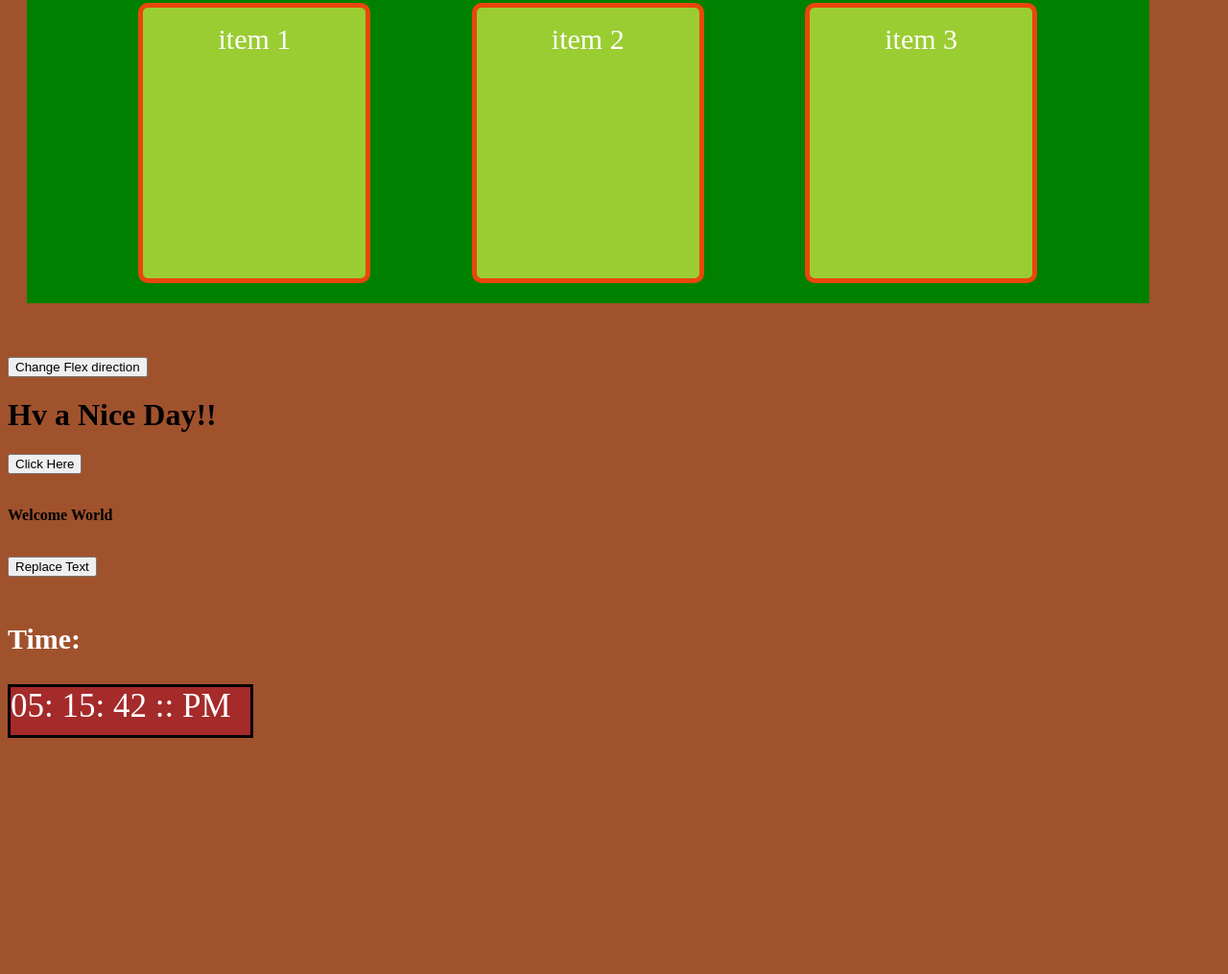
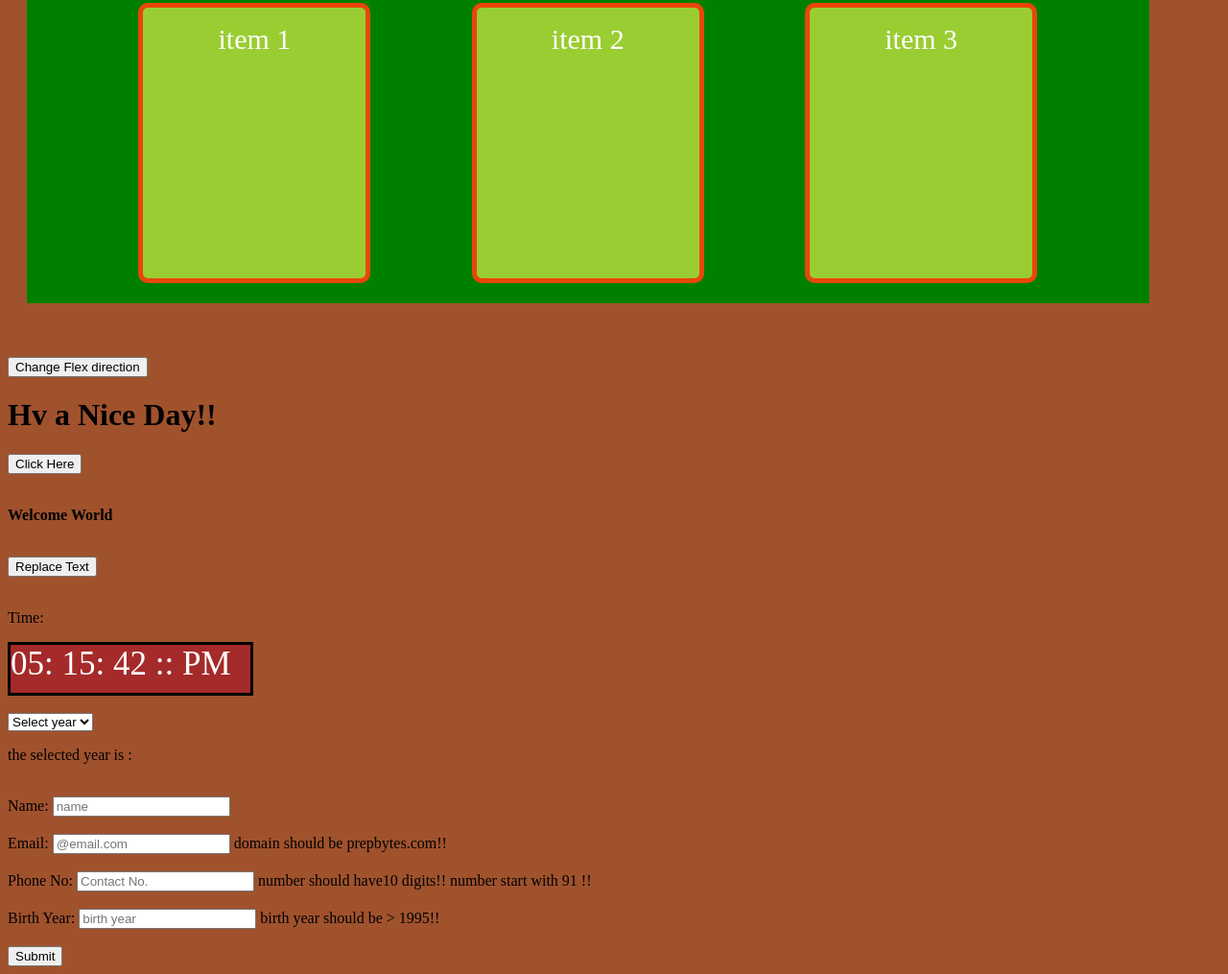
Before and after one commit to govind124/DOM-Assignment, a plain HTML site: page index.html in a window 1280 px wide. Shown: the part 407-1422 px from the top of the page at 96% size. Before the commit the page ends 1184 px from the top, so only its background shows below. Drawn offline with Linux system fonts and the light colour scheme.

Commit message:
Update index.html

```diff
--- a/index.html
+++ b/index.html
@@ -9,10 +9,10 @@
 </head>
 <body>
 
-    <h1 style="text-decoration:underline ;text-align: center;">DOM Manipulation</h1>
+    <h1 class="h1">DOM Manipulation</h1>
     <div id="text">Welcome To India</div>
     <br>
-    <h1>Hello World</h1>
+    <h1>1. Hello World</h1>
     <br>
     <div class="box">This is div of class box.</div>
     <br>
@@ -27,23 +27,51 @@
     </div>
     <br>
     <br>
-    <button onclick="changeDirection()">Change Flex direction</button>
+    <button type="button" onclick="changeDirection()">Change Flex direction</button>
     <br>
     <h1 id="trial">Hv a Nice Day!!</h1>
-    <button onclick="changeColor()">Click Here</button>
+    <button type="button" onclick="changeColor()">Click Here</button>
     <br>
     <br>
     <p><b>Welcome World</b></p>
     <br>
-    <button onclick="replaceText()">Replace Text</button><br>
+    <button type="button" onclick="replaceText()">Replace Text</button><br>
     <br>
-   <p style="font-size:30px ;font-weight:bold;color:white;cursor: pointer;">Time:</p>
+   <p class="clockDesign" >Time:</p>
      <nav class="time">
         <span id="hours">00</span>:
     <span id="minutes">00</span>:
-    <span id="seconds">00</span>  ::
+    <span id="seconds">00</span> ::
     <span id="ampm">AM</span>
-    </nav>
+    </nav><br>
+    <div class="dropdown">
+        <select name="" onchange="yearChange()" id="yearSelect">
+            <option value="select">Select year</option>
+            <option value="2015-2016">2015-2016</option>
+            <option value="2016-2017">2016-2017</option>
+            <option value="2017-2018">2017-2018</option>
+            <option value="2018-2019">2018-2019</option>
+            <option value="2019-2020">2019-2020</option>
+            <option value="2021-2022">2021-2022</option>
+
+        </select>
+        <p class="year">the selected year is :<span id="year"></span></p>
+    </div><br>
+    <form action="./index.html" class="form">
+        <label for="name">Name:</label>
+        <input type="text" name="name" id="name" placeholder="name" required><br><br>
+        <label for="email">Email:</label>
+        <input oninput="emailCheck()" type="email" name="email" id="email" placeholder="@email.com" required>
+        <span id="emailcheck" class="check" >domain should be prepbytes.com!!</span><br><br>
+        <label for="phoneno">Phone No:</label>
+        <input oninput="numberCheck()" type="number" name="phoneno" id="phoneno" placeholder="Contact No." required>
+        <span class="check" id="digitcheck">number should have10 digits!!</span>
+        <span class="check" id="startcheck">number start with 91 !!</span><br><br>
+        <label for="byear">Birth Year:</label>
+        <input oninput="bYearCheck()" type="number" name="byear" id="byear" placeholder="birth year" required>
+        <span class="check" id="byearcheck">birth year should be > 1995!!</span><br><br>
+        <input type="submit" name="submit" id="submit">
+    </form>
     <script src="index.js"></script>
 
 
```
